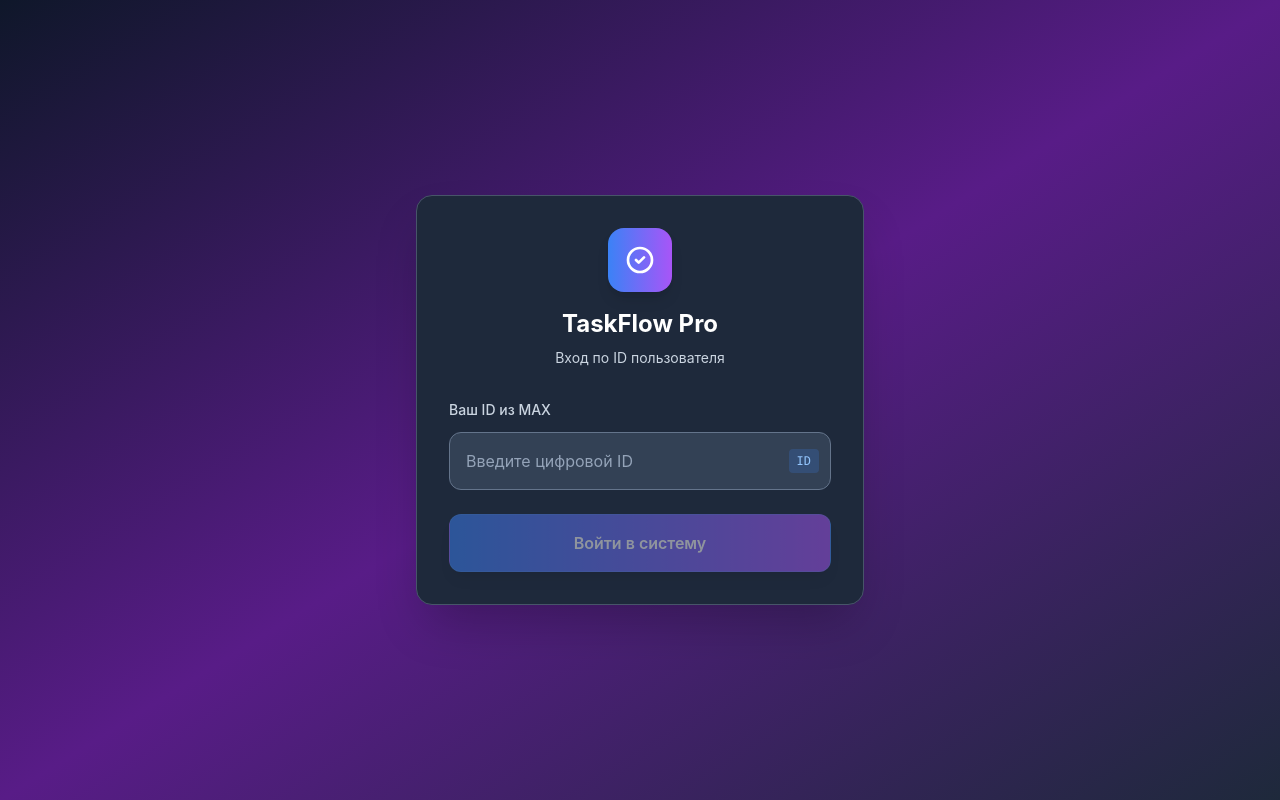
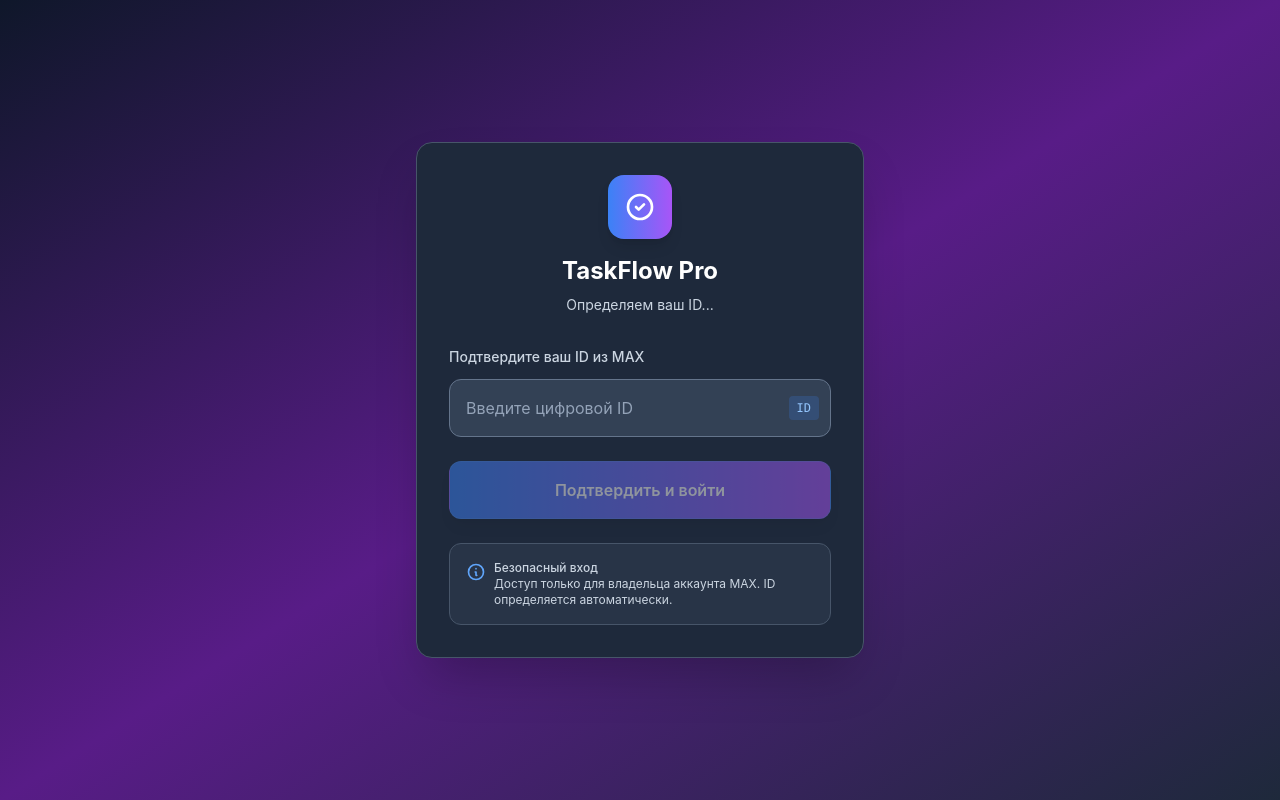
Before and after one commit to heitonbg/WebServiceWithChatBotForMaxHack, a React (Vite) app in the folder web/: page / in a window 1280 px wide. Built offline with nearby package versions, Linux system fonts and the light colour scheme.

Commit message:
move kanban + login by id

```diff
--- a/web/src/App.jsx
+++ b/web/src/App.jsx
@@ -2,19 +2,55 @@ import React, { useEffect, useState } from "react";
 
 const API = "http://localhost:8000";
 
-// вход по айди
+// вход по айди с проверкой через MAX API
 function LoginForm({ onLogin }) {
   const [maxUserId, setMaxUserId] = useState("");
   const [loading, setLoading] = useState(false);
   const [error, setError] = useState("");
+  const [realUserId, setRealUserId] = useState(null);
+
+  // Получаем реальный ID пользователя при загрузке
+  useEffect(() => {
+    const getRealUserId = async () => {
+      try {
+        // Используем MAX Web App API для получения реального ID
+        if (window.MaxWebApp && window.MaxWebApp.init) {
+          const user = await window.MaxWebApp.getUser();
+          if (user && user.id) {
+            setRealUserId(user.id.toString());
+            console.log("Real user ID from MAX:", user.id);
+          }
+        }
+      } catch (error) {
+        console.error("Error getting user ID from MAX:", error);
+        // Fallback для разработки
+        setRealUserId("demo_user");
+      }
+    };
+
+    getRealUserId();
+  }, []);
 
   const handleSubmit = async (e) => {
     e.preventDefault();
+
+    if (!realUserId) {
+      setError("Не удалось получить ID пользователя. Откройте приложение в MAX.");
+      return;
+    }
+
     if (maxUserId.trim()) {
       setLoading(true);
       setError("");
 
       try {
+        // Проверяем, совпадает ли введенный ID с реальным
+        if (maxUserId !== realUserId && realUserId !== "demo_user") {
+          setError("ID не совпадает с вашим аккаунтом MAX. Используйте ваш реальный ID.");
+          setLoading(false);
+          return;
+        }
+
         const userResponse = await fetch(`${API}/user/profile?external_id=max_${maxUserId}`);
 
         if (userResponse.ok) {
@@ -31,6 +67,14 @@ function LoginForm({ onLogin }) {
     }
   };
 
+  // Автоматический вход, если ID уже известен (для удобства)
+  useEffect(() => {
+    if (realUserId && realUserId !== "demo_user") {
+      setMaxUserId(realUserId);
+      // Можно добавить автоматический вход, но лучше оставить ручной для безопасности
+    }
+  }, [realUserId]);
+
   return (
     <div className="min-h-screen bg-gradient-to-br from-slate-900 via-purple-900 to-slate-800 flex items-center justify-center p-4">
       <div className="bg-slate-800 rounded-2xl p-6 sm:p-8 shadow-2xl border border-slate-600 w-full max-w-md mx-4">
@@ -41,13 +85,15 @@ function LoginForm({ onLogin }) {
             </svg>
           </div>
           <h1 className="text-xl sm:text-2xl font-bold text-white mb-2">TaskFlow Pro</h1>
-          <p className="text-slate-300 text-sm">Вход по ID пользователя</p>
+          <p className="text-slate-300 text-sm">
+            {realUserId ? `Ваш ID: ${realUserId}` : "Определяем ваш ID..."}
+          </p>
         </div>
 
         <form onSubmit={handleSubmit} className="space-y-4 sm:space-y-6">
           <div>
             <label className="block text-sm font-medium text-slate-300 mb-2 sm:mb-3">
-              Ваш ID из MAX
+              Подтвердите ваш ID из MAX
             </label>
             <div className="relative">
               <input
@@ -55,8 +101,9 @@ function LoginForm({ onLogin }) {
                 value={maxUserId}
                 onChange={(e) => setMaxUserId(e.target.value.replace(/\D/g, ''))}
                 className="w-full p-3 sm:p-4 bg-slate-700 border border-slate-500 rounded-xl text-white placeholder-slate-400 focus:ring-2 focus:ring-blue-500 focus:border-transparent transition-colors text-base"
-                placeholder="Введите цифровой ID"
+                placeholder={realUserId || "Введите цифровой ID"}
                 required
+                disabled={!realUserId}
               />
               <div className="absolute right-3 top-1/2 transform -translate-y-1/2">
                 <div className="bg-blue-500/20 text-blue-300 px-2 py-1 rounded text-xs font-mono">
@@ -64,6 +111,11 @@ function LoginForm({ onLogin }) {
                 </div>
               </div>
             </div>
+            {realUserId && (
+              <p className="text-xs text-slate-400 mt-2">
+                Система определила ваш ID. Для входа подтвердите его.
+              </p>
+            )}
           </div>
 
           {error && (
@@ -79,19 +131,31 @@ function LoginForm({ onLogin }) {
 
           <button
             type="submit"
-            disabled={loading || !maxUserId.trim()}
+            disabled={loading || !maxUserId.trim() || !realUserId}
             className="w-full bg-gradient-to-r from-blue-500 to-purple-500 text-white py-3 sm:py-4 rounded-xl hover:from-blue-600 hover:to-purple-600 disabled:opacity-50 disabled:cursor-not-allowed transition-all duration-300 transform hover:scale-105 font-semibold shadow-lg border border-blue-400/30 text-base min-h-[44px]"
           >
             {loading ? (
               <div className="flex items-center justify-center space-x-2">
                 <div className="w-4 h-4 sm:w-5 sm:h-5 border-2 border-white/30 border-t-white rounded-full animate-spin"></div>
-                <span>Подключение...</span>
+                <span>Проверка...</span>
               </div>
             ) : (
-              "Войти в систему"
+              "Подтвердить и войти"
             )}
           </button>
         </form>
+
+        <div className="mt-4 sm:mt-6 p-3 sm:p-4 bg-slate-700/50 rounded-xl border border-slate-600">
+          <div className="flex items-start space-x-2">
+            <svg className="w-4 h-4 sm:w-5 sm:h-5 text-blue-400 mt-0.5 flex-shrink-0" fill="none" stroke="currentColor" viewBox="0 0 24 24">
+              <path strokeLinecap="round" strokeLinejoin="round" strokeWidth={2} d="M13 16h-1v-4h-1m1-4h.01M21 12a9 9 0 11-18 0 9 9 0 0118 0z" />
+            </svg>
+            <div className="text-xs text-slate-300">
+              <p className="font-medium">Безопасный вход</p>
+              <p>Доступ только для владельца аккаунта MAX. ID определяется автоматически.</p>
+            </div>
+          </div>
+        </div>
       </div>
     </div>
   );
@@ -104,9 +168,9 @@ function MobileNavigation({ activeTab, setActiveTab }) {
     { id: 'tasks', label: 'Задачи', icon: '📝' },
     { id: 'calendar', label: 'Календарь', icon: '📅' },
     { id: 'pomodoro', label: 'Фокус', icon: '⏱️' },
-    { id: 'profile', label: 'Профиль', icon: '👤' },
+    { id: 'kanban', label: 'Канбан', icon: '📋' },
     { id: 'analysis', label: 'Анализ', icon: '📊' },
-    { id: 'kanban', label: 'Канбан', icon: '📋' }
+    { id: 'profile', label: 'Профиль', icon: '👤' }
   ];
 
   return (
```
